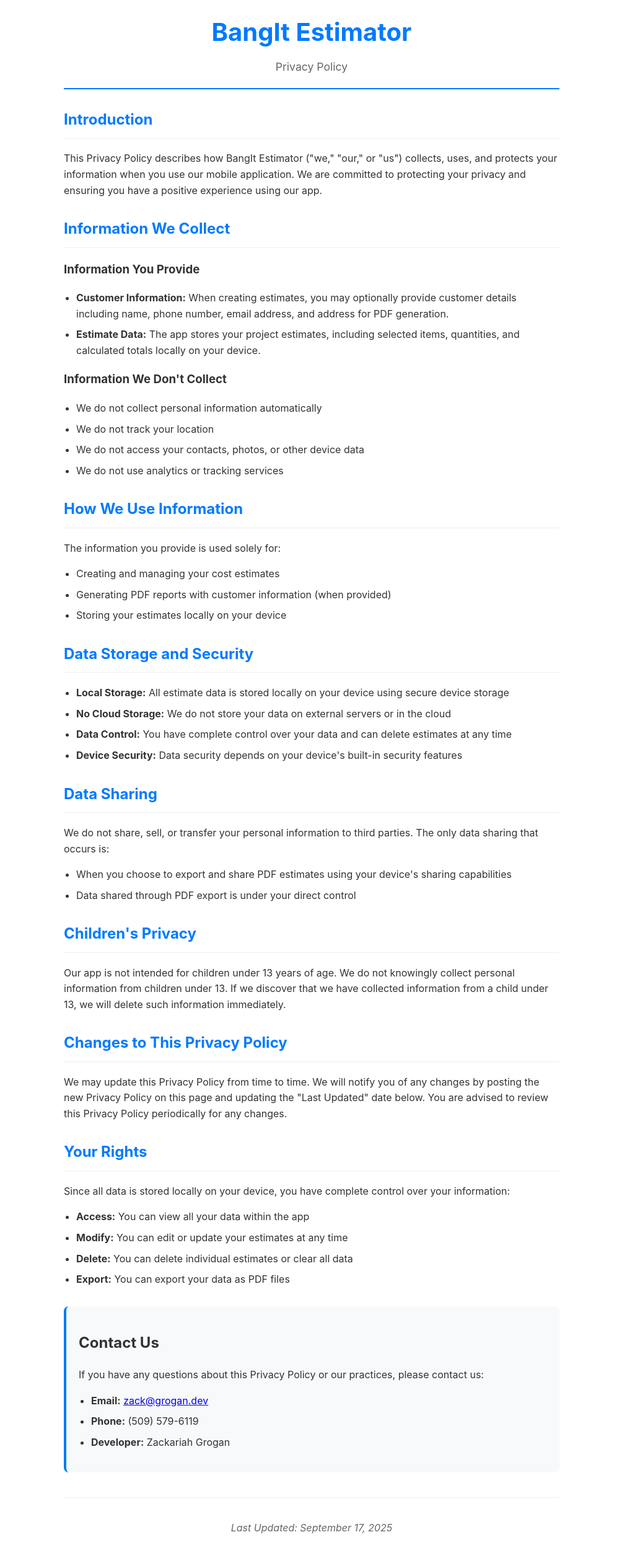
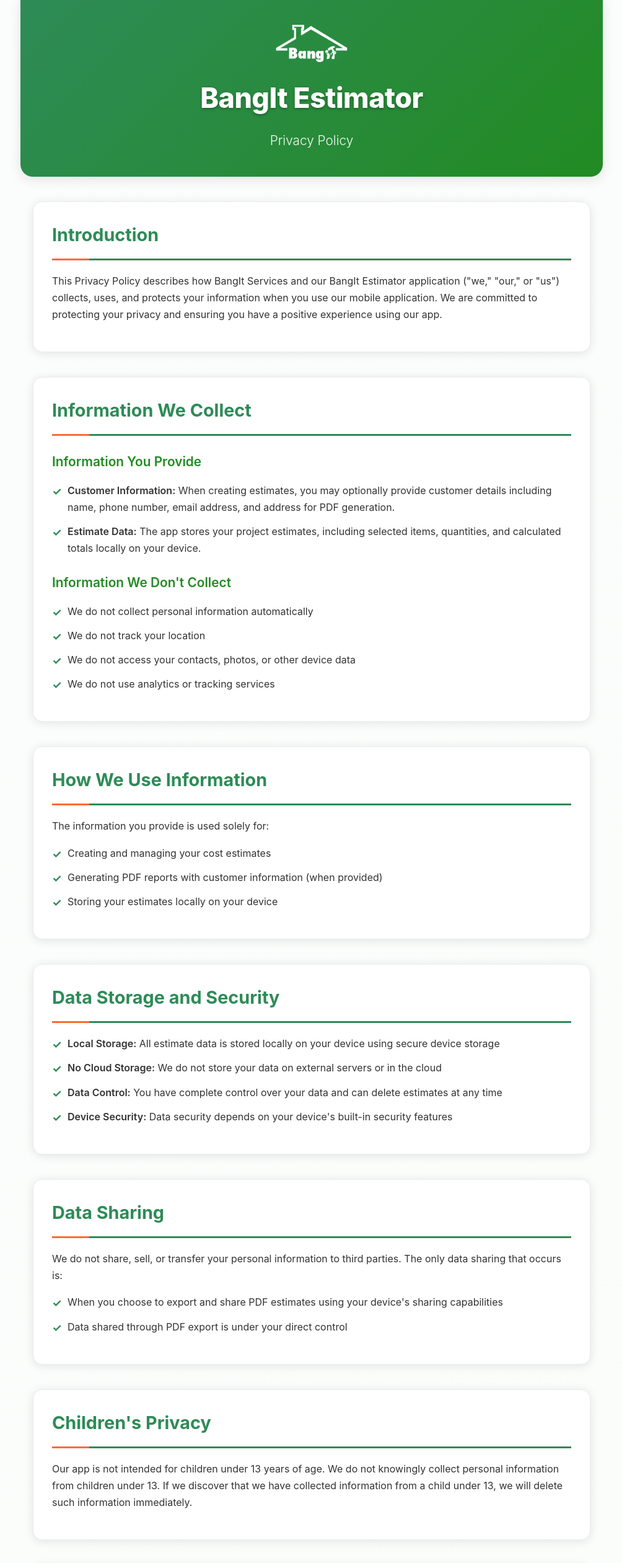
Before and after one commit to XS-Grogan-dev/bangit-estimator-privacy-policy, a plain HTML site: page index.html in a window 1280 px wide. Shown: the top 2521 px of the page at 62% size, without its empty margins (137-1141 px from the left). Drawn offline with Linux system fonts and the light colour scheme.

Commit message:
Update privacy policy with professional company branding
- Add BangIt Services logo and favicon from main app
- Replace personal contact info with company contact details
- Implement modern construction-themed styling with green color scheme
- Add responsive design and dark mode support
- Update all references to reflect BangIt Services as company
- Remove developer personal info as requested

```diff
--- a/index.html
+++ b/index.html
@@ -4,80 +4,249 @@
     <meta charset="UTF-8">
     <meta name="viewport" content="width=device-width, initial-scale=1.0">
     <title>BangIt Estimator - Privacy Policy</title>
+    <link rel="icon" type="image/png" href="favicon.png">
     <style>
+        :root {
+            --primary-color: #2E8B57;
+            --secondary-color: #228B22;
+            --accent-color: #FF6B35;
+            --text-color: #333;
+            --text-light: #666;
+            --background: #fff;
+            --surface: #f8f9fa;
+            --border: #e9ecef;
+            --shadow: rgba(0, 0, 0, 0.1);
+        }
+
         body {
             font-family: -apple-system, BlinkMacSystemFont, 'Segoe UI', Roboto, Oxygen, Ubuntu, Cantarell, sans-serif;
             line-height: 1.6;
-            max-width: 800px;
+            max-width: 900px;
             margin: 0 auto;
             padding: 20px;
-            color: #333;
-            background-color: #fff;
+            color: var(--text-color);
+            background-color: var(--background);
+            background-image:
+                linear-gradient(135deg, rgba(46, 139, 87, 0.02) 0%, rgba(34, 139, 34, 0.02) 100%);
+            min-height: 100vh;
         }
+
         .header {
             text-align: center;
-            border-bottom: 2px solid #007AFF;
-            padding-bottom: 20px;
-            margin-bottom: 30px;
+            background: linear-gradient(135deg, var(--primary-color) 0%, var(--secondary-color) 100%);
+            color: white;
+            padding: 40px 20px;
+            margin: -20px -20px 40px -20px;
+            border-radius: 0 0 20px 20px;
+            box-shadow: 0 4px 20px var(--shadow);
         }
+
+        .header img {
+            height: 80px;
+            margin-bottom: 20px;
+            filter: brightness(0) invert(1);
+            transition: transform 0.3s ease;
+        }
+
+        .header img:hover {
+            transform: scale(1.05);
+        }
+
         .app-name {
-            color: #007AFF;
-            font-size: 2.5em;
+            font-size: 2.8em;
+            font-weight: 800;
+            margin: 0;
+            text-shadow: 0 2px 4px rgba(0, 0, 0, 0.3);
+            letter-spacing: -0.5px;
+        }
+
+        .subtitle {
+            font-size: 1.3em;
+            margin: 15px 0 0 0;
+            opacity: 0.95;
+            font-weight: 300;
+        }
+
+        .section {
+            margin-bottom: 40px;
+            background: var(--background);
+            padding: 30px;
+            border-radius: 15px;
+            box-shadow: 0 2px 15px var(--shadow);
+            border: 1px solid var(--border);
+            transition: transform 0.2s ease, box-shadow 0.2s ease;
+        }
+
+        .section:hover {
+            transform: translateY(-2px);
+            box-shadow: 0 4px 25px var(--shadow);
+        }
+
+        .section h2 {
+            color: var(--primary-color);
+            font-size: 1.8em;
             font-weight: 700;
-            margin: 0;
+            margin-top: 0;
+            margin-bottom: 20px;
+            padding-bottom: 15px;
+            border-bottom: 3px solid var(--primary-color);
+            position: relative;
         }
-        .subtitle {
-            color: #666;
-            font-size: 1.1em;
-            margin: 10px 0 0 0;
+
+        .section h2::after {
+            content: '';
+            position: absolute;
+            bottom: -3px;
+            left: 0;
+            width: 60px;
+            height: 3px;
+            background: var(--accent-color);
         }
-        .section {
-            margin-bottom: 30px;
+
+        .section h3 {
+            color: var(--secondary-color);
+            font-size: 1.3em;
+            font-weight: 600;
+            margin-top: 25px;
+            margin-bottom: 15px;
         }
-        .section h2 {
-            color: #007AFF;
-            border-bottom: 1px solid #eee;
-            padding-bottom: 10px;
+
+        .contact-info {
+            background: linear-gradient(135deg, var(--surface) 0%, #e8f5e8 100%);
+            padding: 35px;
+            border-radius: 15px;
+            border-left: 6px solid var(--primary-color);
+            box-shadow: 0 4px 20px var(--shadow);
+            position: relative;
+            overflow: hidden;
         }
-        .contact-info {
-            background-color: #f8f9fa;
-            padding: 20px;
-            border-radius: 8px;
-            border-left: 4px solid #007AFF;
+
+        .contact-info::before {
+            content: '';
+            position: absolute;
+            top: 0;
+            right: 0;
+            width: 100px;
+            height: 100px;
+            background: var(--primary-color);
+            opacity: 0.05;
+            border-radius: 50%;
+            transform: translate(30px, -30px);
         }
+
+        .contact-info h2 {
+            margin-top: 0;
+        }
+
         .last-updated {
             font-style: italic;
-            color: #666;
+            color: var(--text-light);
             text-align: center;
-            margin-top: 40px;
-            border-top: 1px solid #eee;
-            padding-top: 20px;
+            margin-top: 50px;
+            padding: 25px;
+            border-top: 2px solid var(--border);
+            background: var(--surface);
+            border-radius: 10px;
+            font-size: 0.95em;
         }
+
         ul {
-            padding-left: 20px;
+            padding-left: 0;
+            list-style: none;
         }
-        li {
-            margin-bottom: 8px;
+
+        ul li {
+            margin-bottom: 12px;
+            padding-left: 25px;
+            position: relative;
+            line-height: 1.7;
         }
+
+        ul li::before {
+            content: '✓';
+            position: absolute;
+            left: 0;
+            color: var(--primary-color);
+            font-weight: bold;
+            font-size: 1.1em;
+        }
+
+        a {
+            color: var(--primary-color);
+            text-decoration: none;
+            font-weight: 600;
+            transition: color 0.2s ease;
+        }
+
+        a:hover {
+            color: var(--secondary-color);
+            text-decoration: underline;
+        }
+
+        strong {
+            color: var(--text-color);
+            font-weight: 600;
+        }
+
+        p {
+            margin-bottom: 16px;
+            line-height: 1.7;
+        }
+
+        @media (max-width: 768px) {
+            body {
+                padding: 10px;
+            }
+
+            .header {
+                padding: 30px 15px;
+                margin: -10px -10px 30px -10px;
+            }
+
+            .app-name {
+                font-size: 2.2em;
+            }
+
+            .section {
+                padding: 20px;
+                margin-bottom: 25px;
+            }
+
+            .contact-info {
+                padding: 25px;
+            }
+        }
+
         @media (prefers-color-scheme: dark) {
+            :root {
+                --primary-color: #3CB371;
+                --secondary-color: #32CD32;
+                --text-color: #e5e5e5;
+                --text-light: #a8a8a8;
+                --background: #1a1a1a;
+                --surface: #2a2a2a;
+                --border: #404040;
+                --shadow: rgba(0, 0, 0, 0.3);
+            }
+
             body {
-                background-color: #1a1a1a;
-                color: #e5e5e5;
+                background-image:
+                    linear-gradient(135deg, rgba(60, 179, 113, 0.03) 0%, rgba(50, 205, 50, 0.03) 100%);
             }
+
+            .header img {
+                filter: brightness(0) invert(1);
+            }
+
             .contact-info {
-                background-color: #2a2a2a;
-            }
-            .section h2 {
-                border-bottom-color: #333;
-            }
-            .last-updated {
-                border-top-color: #333;
+                background: linear-gradient(135deg, var(--surface) 0%, #2d4a2d 100%);
             }
         }
     </style>
 </head>
 <body>
     <div class="header">
+        <img src="logo.png" alt="BangIt Services" style="height: 60px; margin-bottom: 15px;">
         <h1 class="app-name">BangIt Estimator</h1>
         <p class="subtitle">Privacy Policy</p>
     </div>
@@ -85,7 +254,7 @@
     <div class="section">
         <h2>Introduction</h2>
         <p>
-            This Privacy Policy describes how BangIt Estimator ("we," "our," or "us") collects, uses, and protects your information when you use our mobile application. We are committed to protecting your privacy and ensuring you have a positive experience using our app.
+            This Privacy Policy describes how BangIt Services and our BangIt Estimator application ("we," "our," or "us") collects, uses, and protects your information when you use our mobile application. We are committed to protecting your privacy and ensuring you have a positive experience using our app.
         </p>
     </div>
 
@@ -164,10 +333,11 @@
         <h2>Contact Us</h2>
         <p>If you have any questions about this Privacy Policy or our practices, please contact us:</p>
         <ul>
-            <li><strong>Email:</strong> <a href="mailto:zack@grogan.dev">zack@grogan.dev</a></li>
-            <li><strong>Phone:</strong> (509) 579-6119</li>
-            <li><strong>Developer:</strong> Zackariah Grogan</li>
+            <li><strong>Company:</strong> BangIt Services</li>
+            <li><strong>Email:</strong> <a href="mailto:support@bangitservices.com">support@bangitservices.com</a></li>
+            <li><strong>App Support:</strong> Available through the App Store</li>
         </ul>
+        <p><em>For technical support, please use the support options available through your device's App Store.</em></p>
     </div>
 
     <div class="last-updated">
```
Also changed, not shown: favicon.png (added), logo.png (added), 1 other file.
